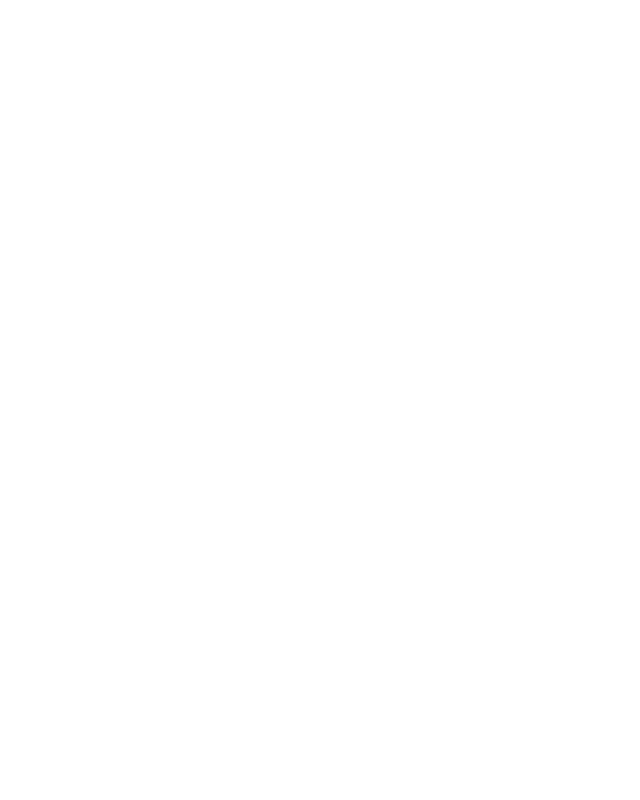
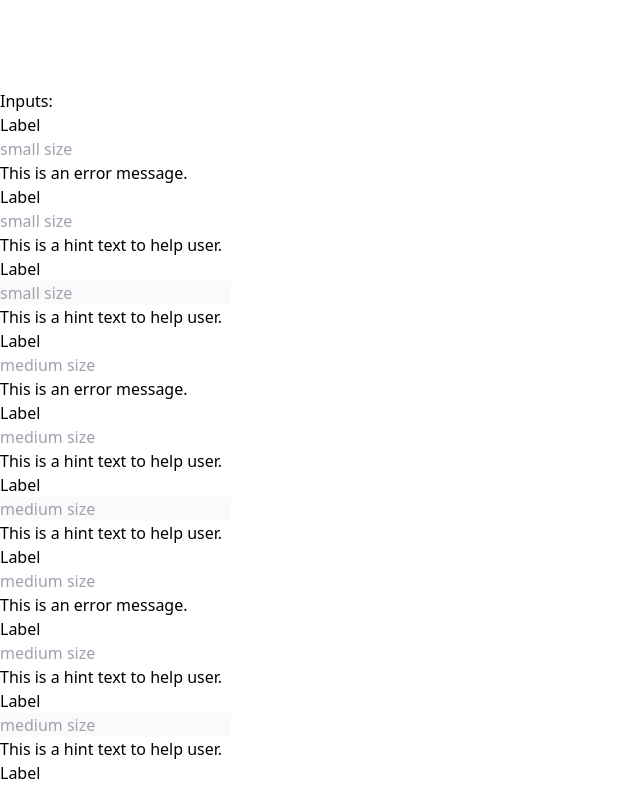
Before and after one commit to alianisa/booking, a Next.js app: page /playground in a window 1280 px wide. Shown: the part 900-1700 px from the top of the page, without its empty margins (0-640 px from the left). Before the commit the page ends 989 px from the top, so only its background shows below. Built offline with nearby package versions, Linux system fonts and the light colour scheme.

Commit message:
feat: add input

```diff
--- a/src/pages/playground/index.tsx
+++ b/src/pages/playground/index.tsx
@@ -1,10 +1,11 @@
 import { Button } from '@/shared/ui/button'
 import { IconButton } from '@/shared/ui/icon-button'
+import { Input } from '@/shared/ui/input'
 import { ReactNode } from 'react'
 
 export default function Playground() {
   return (
-    <div className="mx-auto max-w-xl pt-20">
+    <div className="mx-auto flex max-w-7xl flex-col items-center pt-20">
       <Block title="Buttons:">
         <div className="flex items-center gap-4">
           <Button variant="primary" size="sm" disabled>
@@ -63,11 +64,81 @@ export default function Playground() {
           <IconButton icon={<SettingsIcon />} variant="secondary" size="lg" />
         </div>
       </Block>
+      <Block title="Inputs:">
+        <div className="flex items-center gap-4">
+          <Input size="sm" name="sm1" label="Label" placeholder="small size" error="This is an error message." />
+          <Input size="sm" name="sm2" label="Label" placeholder="small size" hint="This is a hint text to help user." />
+          <Input
+            size="sm"
+            name="sm3"
+            label="Label"
+            placeholder="small size"
+            hint="This is a hint text to help user."
+            disabled
+          />
+        </div>
+        <div className="flex items-center gap-4">
+          <Input name="md1" label="Label" placeholder="medium size" error="This is an error message." />
+          <Input name="md2" label="Label" placeholder="medium size" hint="This is a hint text to help user." />
+          <Input name="md3" label="Label" placeholder="medium size" hint="This is a hint text to help user." disabled />
+        </div>
+        <div className="flex items-center gap-4">
+          <Input
+            name="filled1"
+            label="Label"
+            placeholder="medium size"
+            error="This is an error message."
+            variant="filled"
+          />
+          <Input
+            name="filled2"
+            label="Label"
+            placeholder="medium size"
+            hint="This is a hint text to help user."
+            variant="filled"
+          />
+          <Input
+            name="filled3"
+            label="Label"
+            placeholder="medium size"
+            hint="This is a hint text to help user."
+            disabled
+            variant="filled"
+          />
+        </div>
+        <div className="flex items-center gap-4">
+          <Input
+            name="search1"
+            label="Label"
+            placeholder="leftElement"
+            error="This is an error message."
+            variant="filled"
+            leftElement={<SettingsIcon />}
+          />
+          <Input
+            name="search2"
+            label="Label"
+            placeholder="rightElement"
+            hint="This is a hint text to help user."
+            variant="filled"
+            rightElement={<SettingsIcon />}
+          />
+          <Input
+            name="search3"
+            label="Label"
+            placeholder="rightElement"
+            hint="This is a hint text to help user."
+            disabled
+            variant="filled"
+            rightElement={<>test</>}
+          />
+        </div>
+      </Block>
     </div>
   )
 }
 
-const Block = ({ title, children }: { title: string; children: ReactNode }) => {
+const Block = ({ title, children }: { title?: string; children: ReactNode }) => {
   return (
     <div className="flex flex-col gap-2 ">
       <h2 className="text-lg font-bold">{title}</h2>
--- a/src/shared/ui/button/index.tsx
+++ b/src/shared/ui/button/index.tsx
@@ -20,22 +20,20 @@ export const Button = ({
   children,
   ...props
 }: Props) => {
+  const styles = clsx(
+    'inline-flex items-center justify-center rounded-md border font-medium shadow-sm ring-offset-0 transition-colors duration-100 focus:ring-2 focus:ring-offset-2 disabled:pointer-events-none disabled:opacity-60',
+    variant === 'primary' && 'bg-gray-800 text-white hover:bg-gray-700 active:bg-gray-600',
+    variant === 'secondary' && 'border border-gray-300 bg-white text-gray-900 hover:bg-gray-50 active:bg-gray-100',
+    size === 'sm' && 'py-1 px-3 text-sm',
+    size === 'md' && 'text-md px-4 py-2',
+    size === 'lg' && 'py-3 px-6 text-lg',
+    full ? 'w-full' : '',
+    className
+  )
+
   return (
     <div className={clsx(props.disabled && 'cursor-not-allowed')}>
-      <button
-        {...props}
-        className={clsx(
-          'inline-flex items-center justify-center rounded-md border font-medium shadow-sm ring-offset-0 transition-colors duration-100 focus:ring-2 focus:ring-offset-2 disabled:pointer-events-none disabled:opacity-60',
-          variant === 'primary' && 'bg-gray-800 text-white hover:bg-gray-700 active:bg-gray-600',
-          variant === 'secondary' &&
-            'border border-gray-300 bg-white text-gray-900 hover:bg-gray-50 active:bg-gray-100',
-          size === 'sm' && 'py-1 px-3 text-sm',
-          size === 'md' && 'text-md px-4 py-2',
-          size === 'lg' && 'py-3 px-6 text-lg',
-          full ? 'w-full' : '',
-          className
-        )}
-      >
+      <button {...props} className={styles}>
         {leftIcon && <span className="mr-2">{leftIcon}</span>}
         {children}
         {rightIcon && <span className="ml-2">{rightIcon}</span>}
--- a/src/shared/ui/icon-button/index.tsx
+++ b/src/shared/ui/icon-button/index.tsx
@@ -8,21 +8,19 @@ type Props = {
 } & ButtonHTMLAttributes<HTMLButtonElement>
 
 export const IconButton = ({ variant = 'primary', size = 'md', className, icon, ...props }: Props) => {
+  const styles = clsx(
+    'inline-flex items-center justify-center rounded-md border font-medium shadow-sm ring-offset-0 transition-colors duration-100 focus:ring-2 focus:ring-offset-2 disabled:pointer-events-none disabled:opacity-60',
+    variant === 'primary' && 'bg-gray-800 text-white hover:bg-gray-700 active:bg-gray-600',
+    variant === 'secondary' && 'border border-gray-300 bg-white text-gray-900 hover:bg-gray-50 active:bg-gray-100',
+    size === 'sm' && 'p-1',
+    size === 'md' && 'p-2',
+    size === 'lg' && 'p-3',
+    className
+  )
+
   return (
     <div className={clsx(props.disabled && 'cursor-not-allowed')}>
-      <button
-        {...props}
-        className={clsx(
-          'inline-flex items-center justify-center rounded-md border font-medium shadow-sm ring-offset-0 transition-colors duration-100 focus:ring-2 focus:ring-offset-2 disabled:pointer-events-none disabled:opacity-60',
-          variant === 'primary' && 'bg-gray-800 text-white hover:bg-gray-700 active:bg-gray-600',
-          variant === 'secondary' &&
-            'border border-gray-300 bg-white text-gray-900 hover:bg-gray-50 active:bg-gray-100',
-          size === 'sm' && 'p-1',
-          size === 'md' && 'p-2',
-          size === 'lg' && 'p-3',
-          className
-        )}
-      >
+      <button {...props} className={styles}>
         {icon}
       </button>
     </div>
--- /dev/null
+++ b/src/shared/ui/input/index.tsx
@@ -0,0 +1,76 @@
+import clsx from 'clsx'
+import { forwardRef, InputHTMLAttributes } from 'react'
+
+type Props = {
+  name: string
+  label?: string
+  type?: string
+  full?: boolean
+  hint?: string
+  variant?: 'outline' | 'filled'
+  size?: 'sm' | 'md'
+  error?: string
+  leftElement?: JSX.Element
+  rightElement?: JSX.Element
+} & Omit<InputHTMLAttributes<HTMLInputElement>, 'size'>
+
+export const Input = forwardRef(
+  (
+    {
+      variant = 'outline',
+      size = 'md',
+      type = 'text',
+      full,
+      name,
+      label,
+      hint,
+      error,
+      leftElement,
+      rightElement,
+      className,
+      ...props
+    }: Props,
+    ref
+  ) => {
+    const styles = clsx(
+      'block w-full rounded-md border text-gray-900 placeholder-gray-500 shadow-sm outline-none transition-all duration-100 focus:border-blue-500 focus:ring-1 focus:ring-blue-500 disabled:cursor-not-allowed',
+      variant === 'outline' && 'border-gray-300 bg-white text-base hover:border-gray-400',
+      variant === 'filled' && 'border-gray-100 bg-gray-100 hover:bg-gray-200 focus:bg-white',
+      props?.disabled && variant === 'outline' && 'hover:border-gray-300',
+      props?.disabled && variant === 'filled' && 'hover:border-gray-100 hover:bg-gray-100',
+      size === 'sm' && 'py-2 px-3',
+      size === 'md' && 'py-[10px] px-[14px]',
+      error && '!border-red-500 hover:border-red-600 focus:border-red-500 focus:ring-red-500',
+      leftElement && 'pl-10',
+      rightElement && 'pr-10',
+      className
+    )
+
+    return (
+      <div className={clsx('flex flex-col', full && 'w-full')}>
+        {label && (
+          <label htmlFor={name} className="mb-1 block text-sm font-medium text-gray-700">
+            {label}
+          </label>
+        )}
+        <div className="relative">
+          {leftElement && (
+            <div className="pointer-events-none absolute top-1/2 left-3 -translate-y-1/2 text-gray-500">
+              {leftElement}
+            </div>
+          )}
+          <input {...props} ref={ref as any} id={name} name={name} className={styles} />
+          {rightElement && (
+            <div className="pointer-events-none absolute top-1/2 right-3 -translate-y-1/2 text-gray-500">
+              {rightElement}
+            </div>
+          )}
+        </div>
+        {hint && !error && <p className="mt-2 text-sm text-gray-600">{hint}</p>}
+        {error && <p className="mt-2 text-sm text-red-500">{error}</p>}
+      </div>
+    )
+  }
+)
+
+Input.displayName = 'Input'
```
